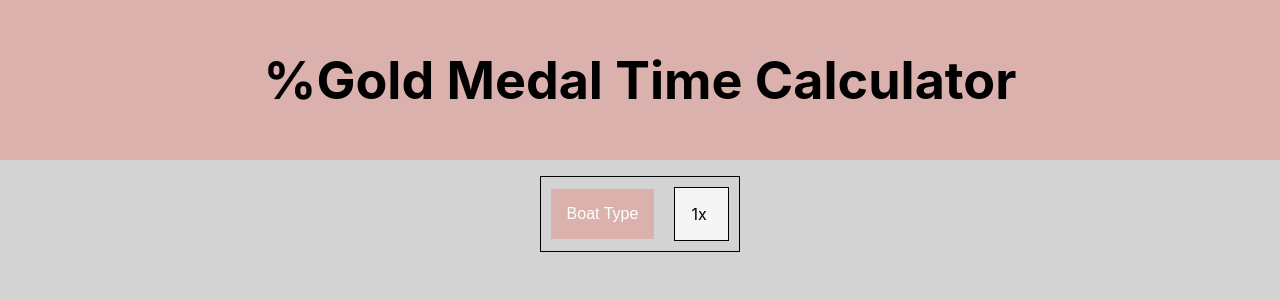
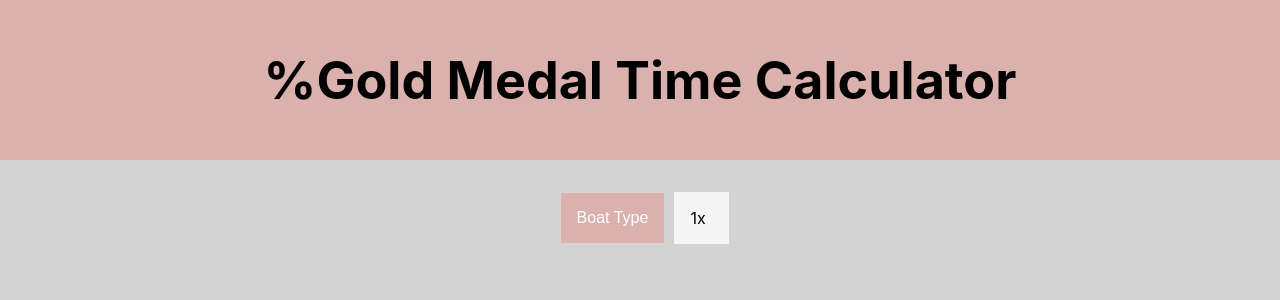
Before and after one commit to davekempsell/gold-medal-speed-calculator, a React (Create React App) app: page / in a window 1280 px wide. Shown: the top 300 px of the page. Built offline with nearby package versions, Linux system fonts and the light colour scheme.

Commit message:
boat-type component refactored further

```diff
--- a/src/App.css
+++ b/src/App.css
@@ -33,16 +33,13 @@ main {
   flex-direction: row;
   justify-content: space-around;
   align-items: center;
-  border: solid 1px black;
   margin: 1rem;
 }
 
 .boat-type > p {
   display: flex;
   text-align: center;
-  border: solid 1px black;
   padding: 1rem;
-  margin: 10px;
   background-color: whitesmoke;
   min-width: 55px;
 }
--- a/src/App.js
+++ b/src/App.js
@@ -15,10 +15,7 @@ function App() {
         <h1>%Gold Medal Time Calculator</h1>
       </header>
       <main>
-        <div class="boat-type">
-        {boatTypeMenu(selectBoatType)}
-        <p>{boatType}</p>
-        </div>
+        {boatTypeMenu(selectBoatType, boatType)}
       </main>
     </div>
   );
--- a/src/components/boatType.js
+++ b/src/components/boatType.js
@@ -10,20 +10,21 @@ function boatTypeButton(boat, callback) {
   )
 }
 
-export function boatTypeMenu(callback) {
+export function boatTypeMenu(callback, boatType) {
 
   const boatTypes = ['1x', '2x', '4x', '2-', '4-', '4+', '8+']
 
   return (
-    <div class="dropdown">
-      <button class="dropbtn">Boat Type</button>
-      <div class="dropdown-content">
-        {boatTypes.map(boat => {
-          return (
-            boatTypeButton(boat, callback)
-          )
-        })}
+    <div class="boat-type">
+      <div class="dropdown">
+        <button class="dropbtn">Boat Type</button>
+        <div class="dropdown-content">
+          {boatTypes.map(boat => {
+            return (boatTypeButton(boat, callback))
+          })}
+        </div>
       </div>
+      <p>{boatType}</p>
     </div>
   )
 }
```
